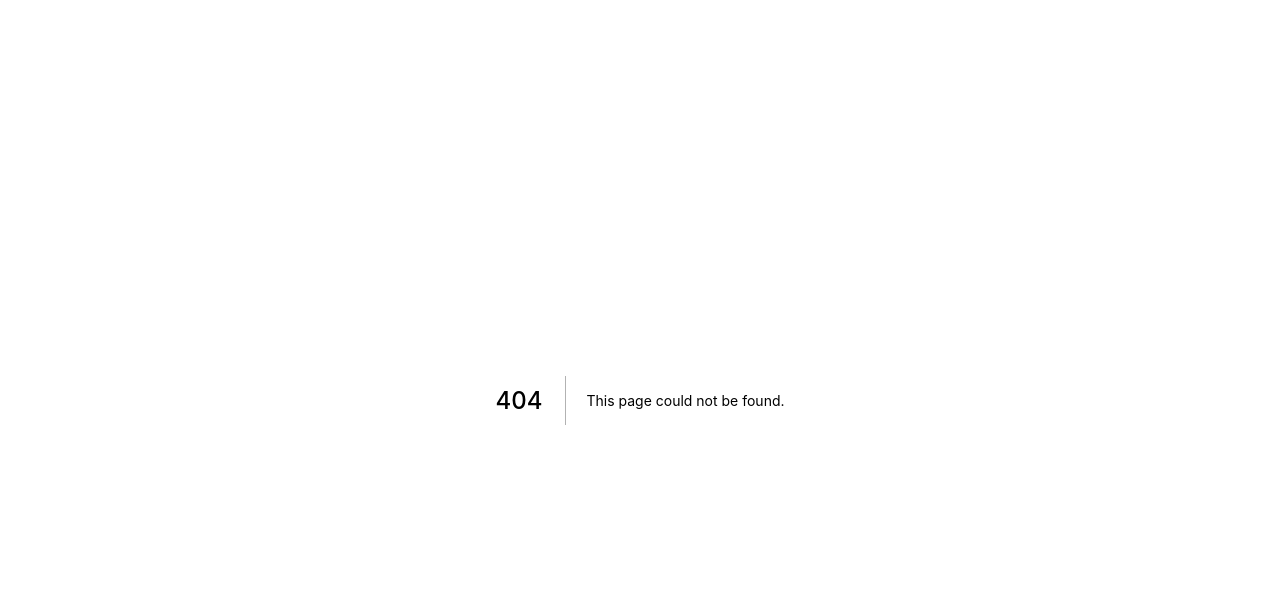
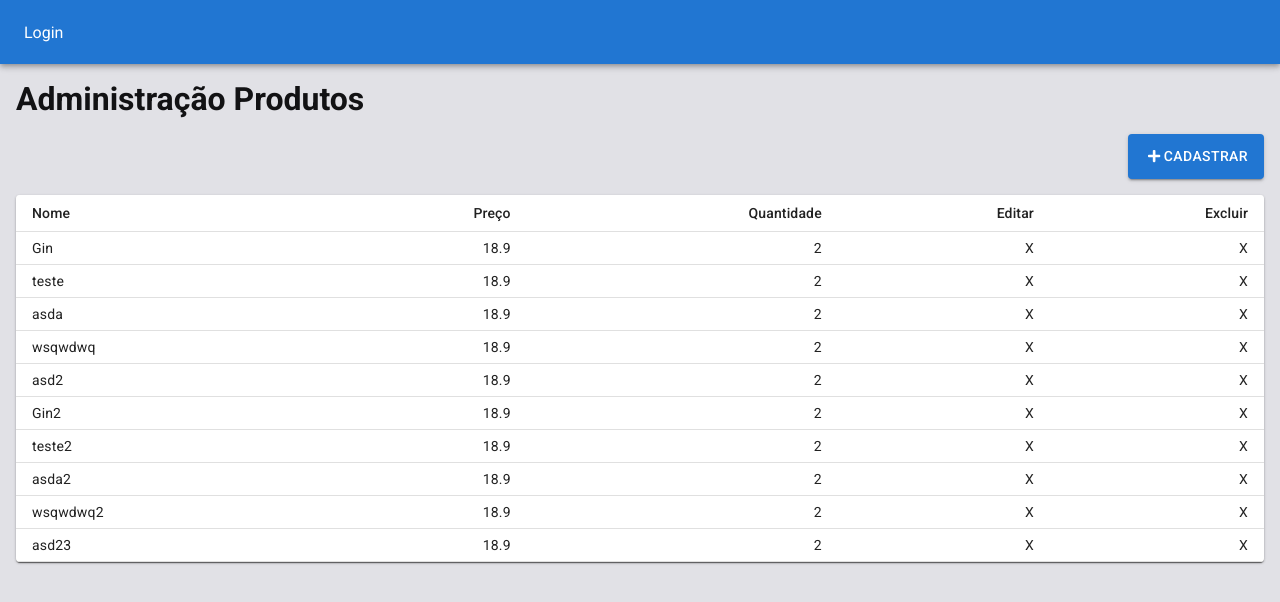
Before and after one commit to OdairFTeixeira/hackathon-web-project, a Next.js app: page /administracaoProdutos in a window 1280 px wide. Before the commit this address had no page. Shown: the top 602 px of the page. Built offline with nearby package versions, Linux system fonts and the light colour scheme.

Commit message:
Ajustada style da pagina

```diff
--- /dev/null
+++ b/src/pages/administracaoProdutos.tsx
@@ -0,0 +1,137 @@
+import { FontAwesomeIcon } from '@fortawesome/react-fontawesome';
+import { AppBar, Button, Paper, Table, TableBody, TableCell, TableContainer, TableHead, TablePagination, TableRow, Toolbar } from '@material-ui/core';
+import { faPlus } from '@fortawesome/free-solid-svg-icons';
+import React from 'react';
+
+import styles from '../styles/pages/administracaoProdutos.module.css';
+
+const AdministracaoProdutos: React.FC = () => {
+
+    const handleEditar = (event) => {
+    }
+
+    const rows = [
+        {
+            nome: 'Gin',
+            preco: 18.90,
+            quantidade: 2,
+            editar: 'X',
+            excluir: 'X'
+        },
+        {
+            nome: 'teste',
+            preco: 18.90,
+            quantidade: 2,
+            editar: 'X',
+            excluir: 'X'
+        },
+        {
+            nome: 'asda',
+            preco: 18.90,
+            quantidade: 2,
+            editar: 'X',
+            excluir: 'X'
+        },
+        {
+            nome: 'wsqwdwq',
+            preco: 18.90,
+            quantidade: 2,
+            editar: 'X',
+            excluir: 'X'
+        },
+        {
+            nome: 'asd2',
+            preco: 18.90,
+            quantidade: 2,
+            editar: 'X',
+            excluir: 'X'
+        },
+        {
+            nome: 'Gin2',
+            preco: 18.90,
+            quantidade: 2,
+            editar: 'X',
+            excluir: 'X'
+        },
+        {
+            nome: 'teste2',
+            preco: 18.90,
+            quantidade: 2,
+            editar: 'X',
+            excluir: 'X'
+        },
+        {
+            nome: 'asda2',
+            preco: 18.90,
+            quantidade: 2,
+            editar: 'X',
+            excluir: 'X'
+        },
+        {
+            nome: 'wsqwdwq2',
+            preco: 18.90,
+            quantidade: 2,
+            editar: 'X',
+            excluir: 'X'
+        },
+        {
+            nome: 'asd23',
+            preco: 18.90,
+            quantidade: 2,
+            editar: 'X',
+            excluir: 'X'
+        }
+    ]
+
+    return (
+        <>
+            <AppBar color="secondary" position="static">
+                <Toolbar>
+                    Login
+                </Toolbar>
+            </AppBar>
+            <div className={styles.divTitulo}>
+                <h1>Administração Produtos</h1>
+            </div>
+            <div className={styles.divBotao}>
+                <Button variant="contained" color="secondary">
+                    <div className={styles.plusIcon}>
+                        <FontAwesomeIcon icon={faPlus} />
+                    </div>
+                    Cadastrar
+                </Button>
+            </div>
+            <div className={styles.containerGrid}>
+                <Paper>
+                    <TableContainer component={Paper}>
+                        <Table size="small" aria-label="a dense table">
+                            <TableHead>
+                                <TableRow>
+                                    <TableCell>Nome</TableCell>
+                                    <TableCell align="right">Preço</TableCell>
+                                    <TableCell align="right">Quantidade</TableCell>
+                                    <TableCell align="right">Editar</TableCell>
+                                    <TableCell align="right">Excluir</TableCell>
+                                </TableRow>
+                            </TableHead>
+                            <TableBody>
+                                {rows.map((row) => (
+                                    <TableRow key={row.nome}>
+                                        <TableCell component="th" scope="row">
+                                            {row.nome}
+                                        </TableCell>
+                                        <TableCell align="right">{row.preco}</TableCell>
+                                        <TableCell align="right">{row.quantidade}</TableCell>
+                                        <TableCell align="right" onClick={event => handleEditar(event)}>{row.editar}</TableCell>
+                                        <TableCell align="right">{row.excluir}</TableCell>
+                                    </TableRow>
+                                ))}
+                            </TableBody>
+                        </Table>
+                    </TableContainer>
+                </Paper>
+            </div>
+        </>);
+}
+
+export default AdministracaoProdutos;
--- /dev/null
+++ b/src/styles/pages/administracaoProdutos.module.css
@@ -0,0 +1,13 @@
+.divBotao {
+    display: flex;
+    justify-content: flex-end;
+    margin: 1rem;
+}
+
+.containerGrid, .divTitulo {
+    margin: 1rem;
+}
+
+.plusIcon {
+    padding: 0.25rem;
+}
```
